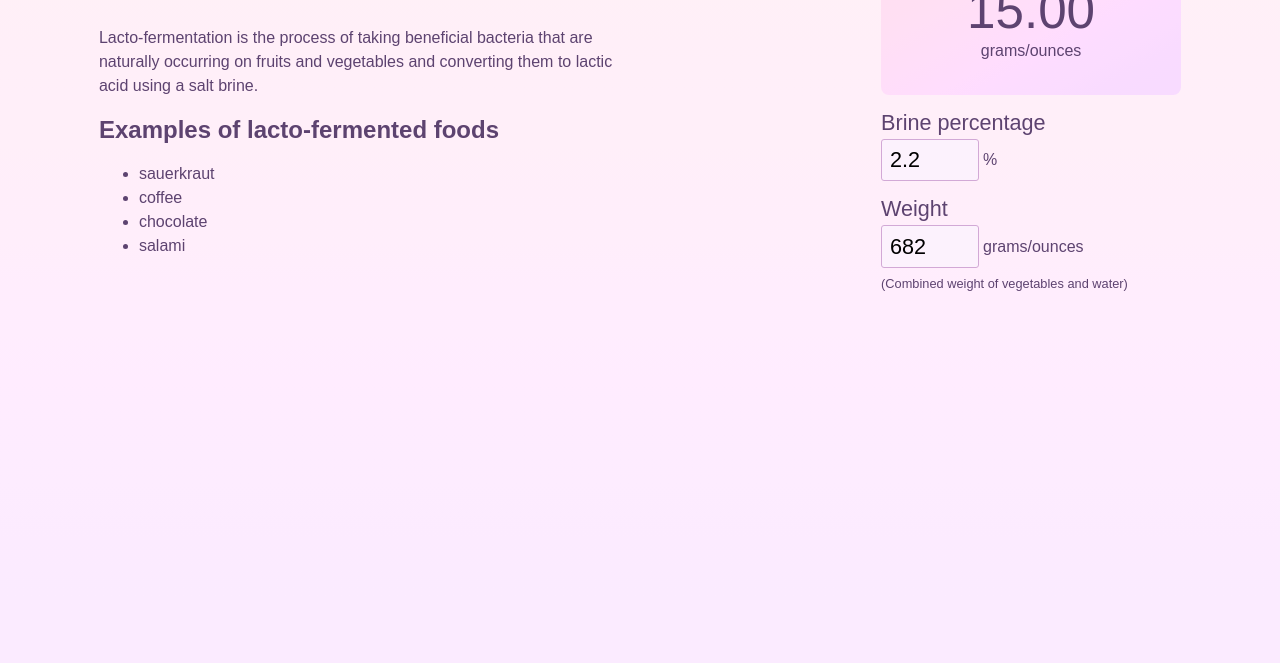
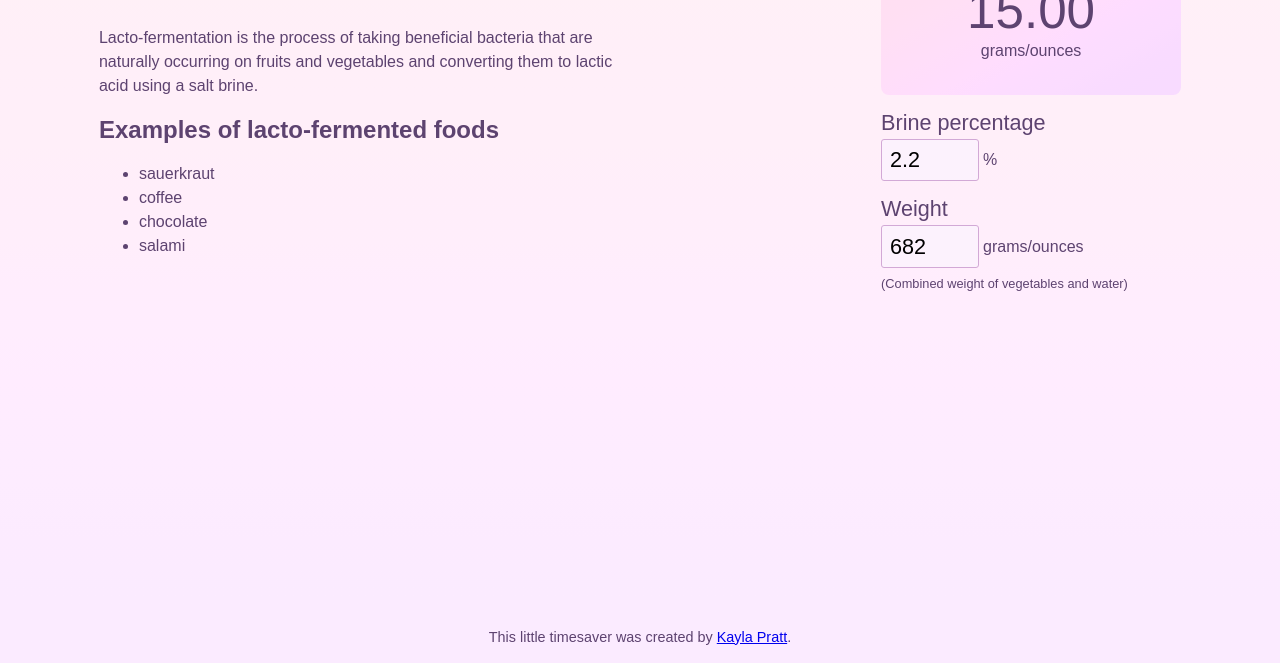
Before and after one commit to KaylaPrattA11y/lacto-calculator, an Astro site: page / in a window 1280 px wide. Shown: the part 137-800 px from the top of the page. Built offline with nearby package versions, Linux system fonts and the light colour scheme; Astro itself is replaced by a stand-in of ours.

Commit message:
add footer

```diff
--- /dev/null
+++ b/src/components/Footer.astro
@@ -0,0 +1,14 @@
+<footer>
+  <p>This little timesaver was created by <a href="https://kaylapratta11y.github.io/resume/" target="_blank">Kayla Pratt</a>.</p>
+</footer>
+
+<style>
+  footer {
+    padding-inline: 1rem;
+    text-align: center;
+  }
+  p {
+    font-size: clamp(0.85rem, 2vw, 0.9rem);
+    margin-inline: auto;
+  }
+</style>
--- a/src/layouts/Layout.astro
+++ b/src/layouts/Layout.astro
@@ -1,4 +1,5 @@
 ---
+import Footer from "../components/Footer.astro";
 // Supports weights 300-700
 import '@fontsource-variable/quicksand';
 
@@ -26,6 +27,7 @@ const { title } = Astro.props;
 	</head>
 	<body>
 		<slot />
+		<Footer />
 	</body>
 </html>
 <style is:global>
@@ -56,6 +58,8 @@ const { title } = Astro.props;
 			);
 	}
 	body {
+		display: flex;
+		flex-direction: column;
 		margin: 0;
 		min-block-size: 100svh;
 	}
--- a/src/pages/index.astro
+++ b/src/pages/index.astro
@@ -24,6 +24,7 @@ import Calculator from '../components/Calculator.astro';
 		display: flex;
 		justify-content: center;
 		gap: 2rem;
+		flex-grow: 1;
 	}
 	@media (max-width: 764px) {
 		main {
```
